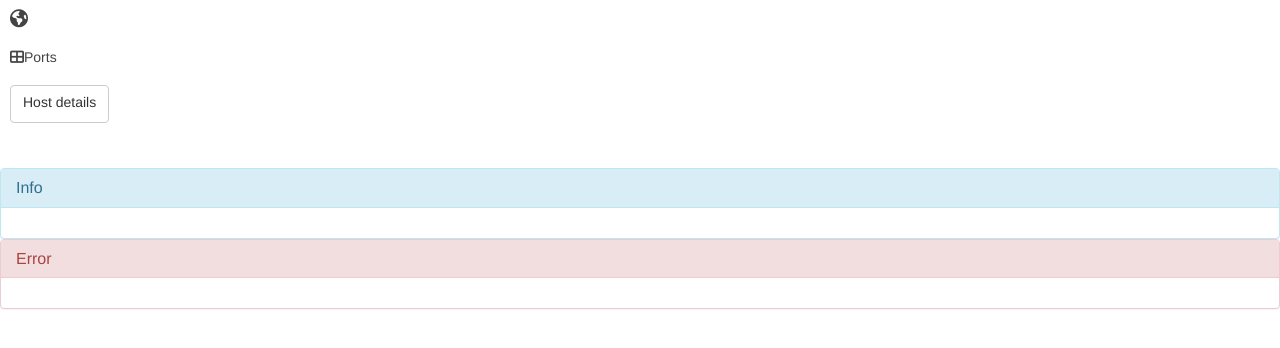
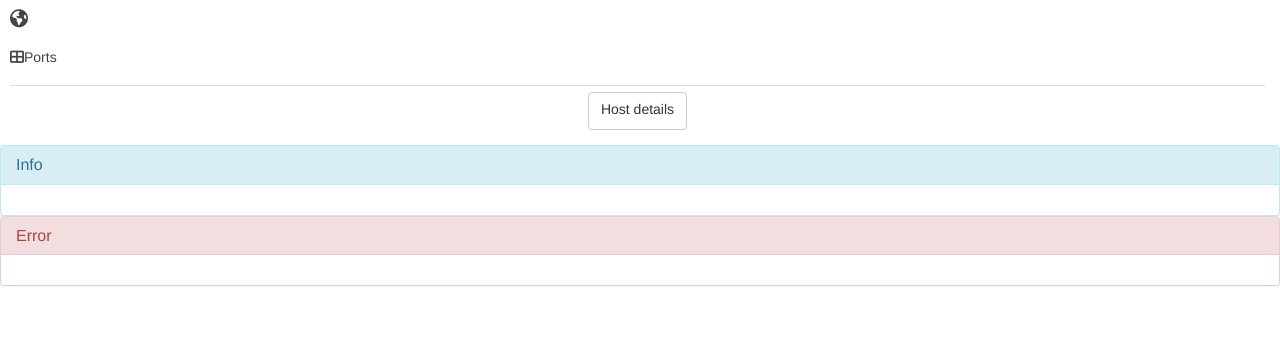
Before and after one commit to PaulSec/Shodan-Firefox-Addon, a website: page data/panel.htm in a window 1280 px wide. Drawn offline with Linux system fonts and the light colour scheme.

Commit message:
Improved "Host details" button positioning

```diff
--- a/data/panel.css
+++ b/data/panel.css
@@ -7,7 +7,7 @@ h2 {
 }
 
 #host {
-    padding: 0px 15px 45px 10px;
+    padding: 0px 15px 15px 10px;
 }
 
 #hostname {
@@ -31,6 +31,8 @@ h2 {
 }
 
 #ports {
+    padding-left: 0px;
+    overflow: auto;
     /* Use paddings instead of margins to avoid margin collapsing */
     margin-bottom: 0px;
     padding-bottom: 10px;
@@ -40,7 +42,7 @@ h2 {
     margin: 0px;
 }
 
-#ports > li{
+#ports > li {
     background-color:#77CCD7;
     color:white;
     float:left;
@@ -62,7 +64,18 @@ h2 {
     top: 30%;
 }
 
+#footer {
+    border-top: 1px solid #DDD;
+    padding-top: 6px;
+    display: block;
+    width: 100%;
+}
+
 #direct-link {
+    display: block;
+    margin-left: auto;
+    margin-right: auto;
+
     /* Use paddings instead of margins to avoid margin collapsing */
     margin-bottom: 0px;
     padding-bottom: 10px;
--- a/data/panel.htm
+++ b/data/panel.htm
@@ -14,7 +14,9 @@
             <h2><i class="fa fa-th-large"></i>Ports</h2>
             <ul id="ports">
             </ul>
-            <button id="direct-link" class="btn btn-default" type="button">Host details</button>
+            <div id="footer">
+                <button id="direct-link" class="btn btn-default" type="button">Host details</button>
+            </div>
         </div>
         <div id="info" class="panel panel-info">
             <div class="panel-heading">
```
